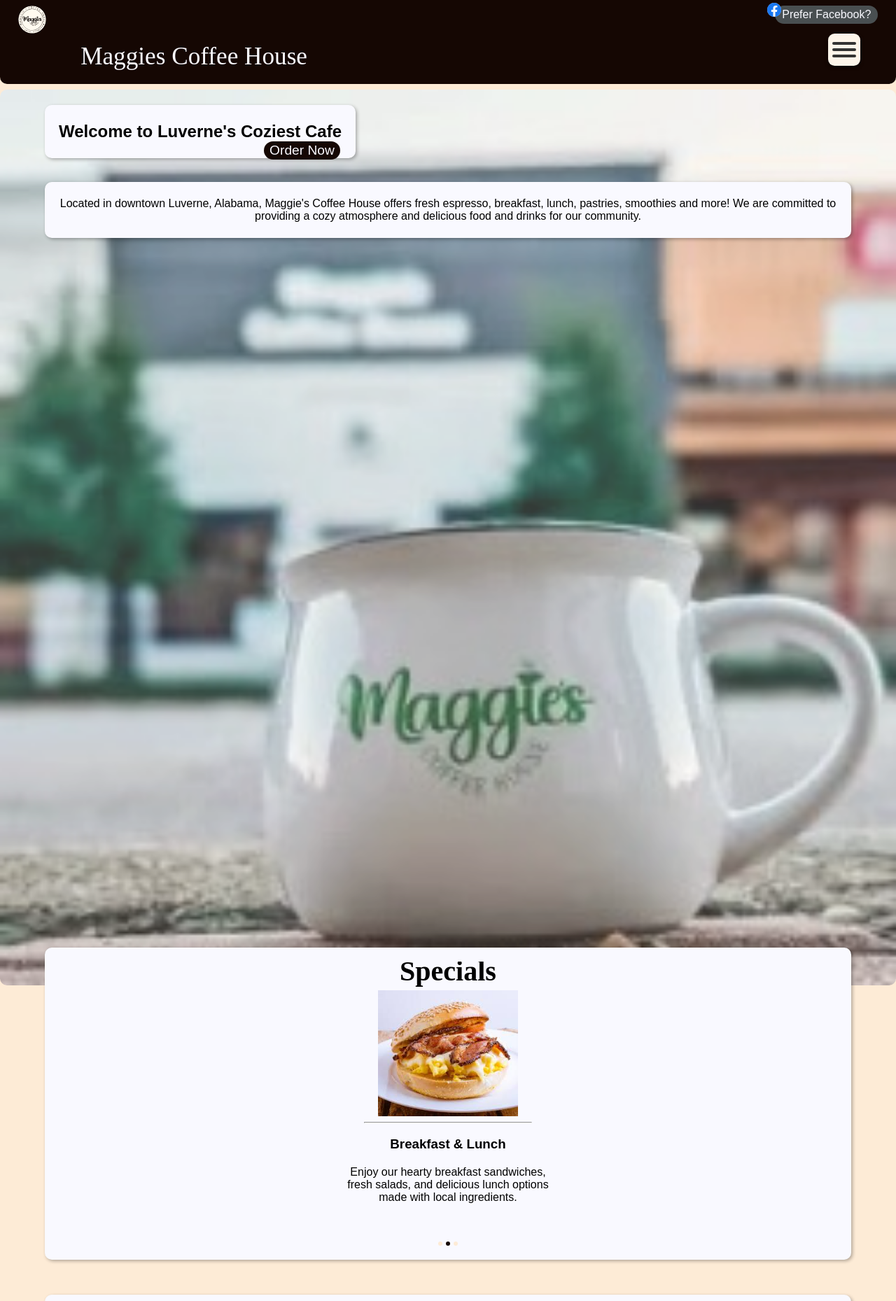
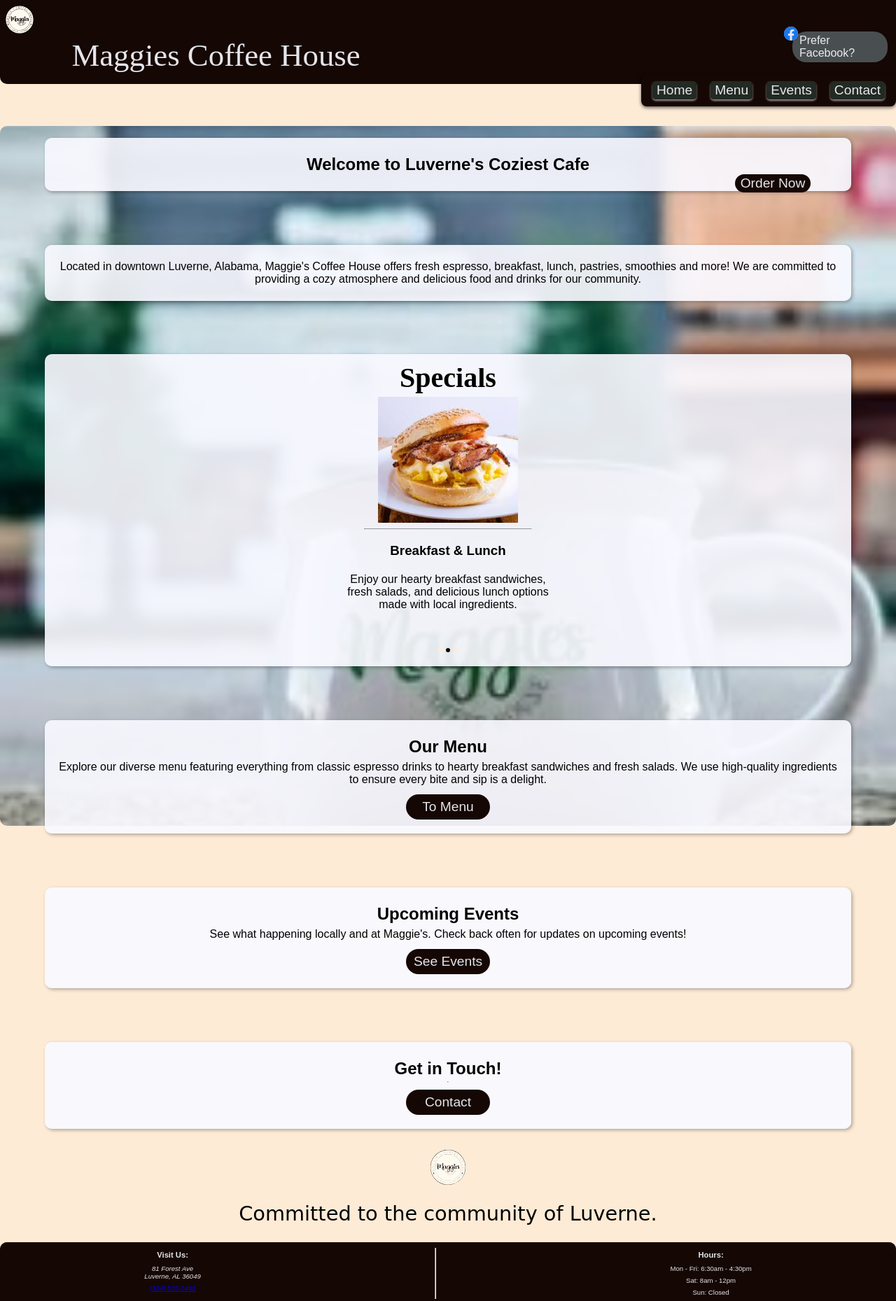
Before and after one commit to NeoNicc/MaggiesCoffeeHouse, a plain HTML site: page MaggiesCoffeeHouse/index.html in a window 1280 px wide. Shown: the top 1859 px of the page at 70% size. Drawn offline with Linux system fonts and the light colour scheme; a web font is replaced by a local one.

Commit message:
fully mapped landing page | ready on mobile, needs desktop responsivity updates

```diff
--- a/MaggiesCoffeeHouse/index.html
+++ b/MaggiesCoffeeHouse/index.html
@@ -107,16 +107,18 @@
                 <p class="bubbleText">Explore our diverse menu featuring everything from classic espresso drinks to hearty breakfast sandwiches and fresh salads. We use high-quality ingredients to ensure every bite and sip is a delight.</p>
                 <button class="linkButton" id="menuButton" href="menu.html">To Menu</button>
             </div>
-        </section>
 
-        <section id="events" class="eventsSection">
-            <h2>Upcoming Events</h2>
-            <p>Join us for live music nights, coffee tastings, and community gatherings. Check back often for updates on our upcoming events!</p>
-        </section>
+            <div id="events" class="bubble">                  <!--fifth bubble-->
+                <h2 class="bubbleTitle">Upcoming Events</h2>
+                <p class="bubbleText">See what happening locally and at Maggie's. Check back often for updates on upcoming events!</p>
+                <button class="linkButton" id="eventsButton" href="events.html">See Events</button>
+            </div>
 
-        <section id="contact" class="contactSection">
-            <h2>Contact Us</h2>
-            <p>Have questions or want to book an event? Reach out to us at (555) 123-4567 or email us at</p>
+            <div id="contact" class="bubble">                  <!--sixth bubble-->
+                <h2 class="bubbleTitle">Get in Touch!</h2>
+                <hr>
+                <button class="linkButton" id="contactButton" href="contact.html">Contact</button>
+            </div>
         </section>
     </main>
     <footer>
@@ -134,7 +136,7 @@
                             <p><a href="tel:3345352498">(334) 535-2498</a></p>
                         </address>
                     </div>
-
+                    <hr>
                     <div class="footerHours">
                         <h3>Hours:</h3>
                         <div class="hoursSeparator">
--- a/MaggiesCoffeeHouse/maggiesStyles.css
+++ b/MaggiesCoffeeHouse/maggiesStyles.css
@@ -1,7 +1,7 @@
 :root {
     --mediumTan: #FDeBD6;
     --lightTan: #fDF5EA;
-    --bubbleWhite: #f9f9ff;
+    --bubbleWhite: #f9f9ffe9;
     --blackCoffee: #150703;
     --lessBlackCoffee: #232b24fe;
 }
@@ -32,7 +32,7 @@
     box-shadow: 2px 2px 5px rgba(0, 0, 0, 0.3);
     padding: 20px;
     border-radius: 10px;
-    margin: 0 5% 0 5%;
+    margin: 6% 5% 0 5%;
 }
 .bubbleTitle {
     padding: 0;
@@ -44,15 +44,11 @@
     margin: 2px 0;
 }
 #firstBubble {
-    position: absolute;
-    top: 150px;
     text-align: left;
     animation: slideDown 0.6s ease-in forwards;
 }
 #secondBubble {
     opacity: 0;
-    position: absolute;
-    top: 260px;
     animation: slideDown 1s ease-in forwards;
     animation-delay: 0.2s;
 }
@@ -73,18 +69,22 @@
     color: var(--bubbleWhite);
     height: 120px;
     border-radius: 0 0 10px 10px;
+    position: sticky;
+    top: 0;
+    width: 100%;
+    z-index: 4;
 }
 .businessName {
     position: absolute;
-    top: 4%;
-    left: 9%;
+    top: 36px;
+    left: 8%;
     font-family: "Style Script";
     font-weight: 400;
     font-size: 2.2em;
 }
 #fbLink {
     position: absolute;
-    top: 1%;
+    top: 8px;
     right: 2%;
     background-color: rgba(173, 216, 230, 0.34);
     padding: 4px 8px;
@@ -123,10 +123,10 @@
 }
 .navLinks {
     position: absolute;
-    top: 13%;
-    right: 2%;
+    top: 90px;
+    right: 0;
     list-style: none;
-    display: flex; /*-flex hidden on mobile -flex on desktop */
+    display: flex;
     flex-direction: column;
     gap: 20px;
     padding: 10px 16px;
@@ -157,8 +157,8 @@
 }
 #navLogo {
     position: absolute;
-    top: 1%;
-    left: 2%;
+    top: 8px;
+    left: 8px;
     width: 40px;
     height: auto;
     border-radius: 50%;
@@ -177,8 +177,8 @@
     padding: 3px;
     border-radius: 20%;
     position: absolute;
-    top: 6%;
-    right: 4%;
+    top: 55px;
+    right: 12px;
     background-color: var(--lightTan);
 }
 .menuIcon span {
@@ -194,8 +194,8 @@
     width: 40px;
     height: 40px;
     z-index: 5;
-    top: 6%;
-    right: 4%;
+    top: 55px;
+    right: 12px;
     cursor: pointer;
 }
 #menuToggle:checked ~ .navLinks {
@@ -205,11 +205,12 @@
 }
 
 .homeImage {
-    position: sticky;
-    top: 16%;
-    opacity: 0.8;
+    position: absolute;
+    top: 180px;
     width: 100%;
     height: auto;
+    max-height: 1000px;
+    object-fit: cover;
     border-radius: 10px;
     z-index: -1;
 }
@@ -242,11 +243,11 @@
 @keyframes slideUp {
     from {
         opacity: 0;
-        transform: translateY(0);
+        transform: translateY(50px);
     }
     to {
         opacity: 1;
-        transform: translateY(-50px);
+        transform: translateY(0);
     }
 }
 .cardWindowTitle {
@@ -318,8 +319,47 @@
     70%, 95% { background-color: var(--blackCoffee); }
 }
 
+#menu {
+    opacity: 0;
+    animation: slideUp 1s ease-in-out forwards;
+    animation-delay: 0.8s;
+}
 #menuButton {
-    width: 100px;
+    width: 120px;
+    height: 36px;
+    background-color: var(--blackCoffee);
+    color: var(--bubbleWhite);
+    border: none;
+    border-radius: 20px;
+    font-size: 1.2em;
+    cursor: pointer;
+    margin: 10px 0 0 0;
+}
+
+#events {
+    opacity: 0;
+    animation: slideUp 1s ease-in-out forwards;
+    animation-delay: 0.8s;
+}
+#eventsButton {
+    width: 120px;
+    height: 36px;
+    background-color: var(--blackCoffee);
+    color: var(--bubbleWhite);
+    border: none;
+    border-radius: 20px;
+    font-size: 1.2em;
+    cursor: pointer;
+    margin: 10px 0 0 0;
+}
+
+#contact {
+    opacity: 0;
+    animation: slideUp 1s ease-in-out forwards;
+    animation-delay: 0.8s;
+}
+#contactButton {
+    width: 120px;
     height: 36px;
     background-color: var(--blackCoffee);
     color: var(--bubbleWhite);
@@ -333,6 +373,7 @@
 .footerContainer {
     display: flex;
     flex-direction: column;
+    margin: 0;
 }
 .textSeparator {
     background-color: var(--lessBlackCoffee);
@@ -349,7 +390,7 @@
 }
 #contactAndHours {
     display: flex;
-    justify-content: space-around;
+    justify-content: space-evenly;
     background-color: var(--blackCoffee);
     padding: 8px 0;
     border-radius: 10px 10px 0 0;
@@ -378,9 +419,28 @@
     align-items: center;
 }
 
-#events {
-    display: none;
+/* Responsive Design */
+@media screen and (min-width: 580px) {
+    .navLinks {
+        flex-direction: row;
+        opacity: 1;
+        visibility: visible;
+        top: 100px;
+    }
+    .menuIcon {
+        display: none;
+    }
+    #menuToggle {
+        display: none;
+    }
+    #fbLink {
+        width: 120px;
+        height: auto;
+        top: 45px;
+        right: 12px;
+    }
+    .businessName {
+        top: 16px;
+        font-size: 2.8em;
+    }
 }
-#contact {
-    display: none;
-}
```
